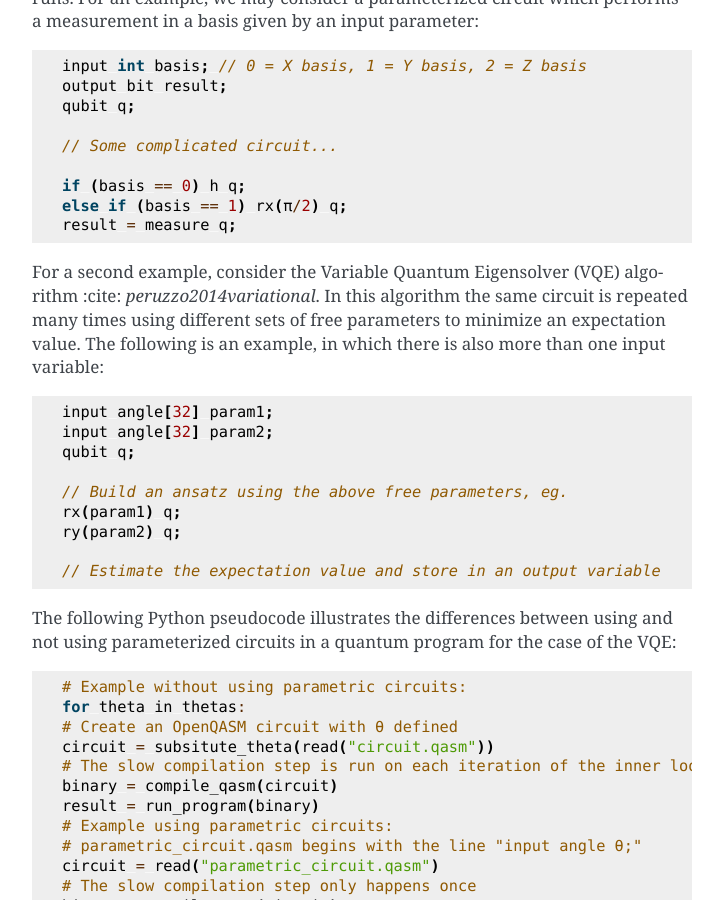
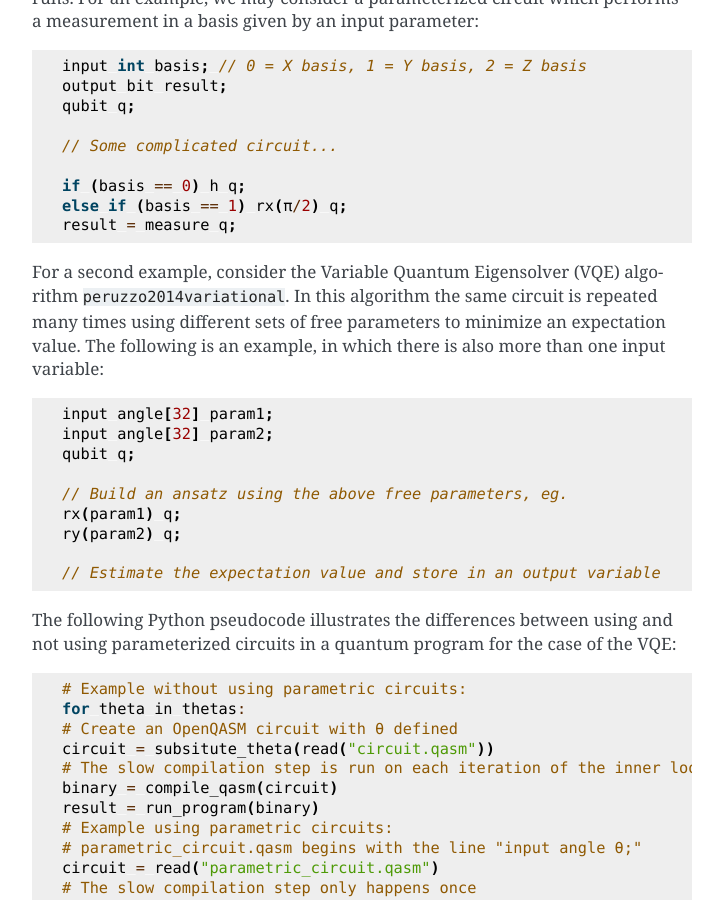
Before and after one commit to openqasm/openqasm, a Sphinx documentation site: the page built from source/language/directives.rst, in a window 1280 px wide and 900 px high, scrolled down 1127 px. Shown: the whole window, without its empty margins (388-1111 px from the left). Built offline with Sphinx 7.4.7, drawn with Linux system fonts in a browser that asks for light colours; cross-references to code outside the pages are shown as plain code; some of the changed lines change nothing that is shown.

Commit message:
add the citation of VQE

```diff
--- a/source/bibliography.bib
+++ b/source/bibliography.bib
@@ -409,3 +409,14 @@
   journal={arXiv preprint arXiv:2007.12931},
   year={2020}
 }
+
+@article{peruzzo2014variational,
+  title={A variational eigenvalue solver on a photonic quantum processor},
+  author={Peruzzo, Alberto and McClean, Jarrod and Shadbolt, Peter and Yung, Man-Hong and Zhou, Xiao-Qi and Love, Peter J and Aspuru-Guzik, Al{\'a}n and O’brien, Jeremy L},
+  journal={Nature communications},
+  volume={5},
+  number={1},
+  pages={1--7},
+  year={2014},
+  publisher={Nature Publishing Group}
+}
--- a/source/language/directives.rst
+++ b/source/language/directives.rst
@@ -62,7 +62,7 @@ performs a measurement in a basis given by an input parameter:
     result = measure q;
 
 For a second example, consider the Variable Quantum Eigensolver (VQE) algorithm
-:cite: `peruzzo2014variational`. In this algorithm the same circuit is repeated
+:cite:`peruzzo2014variational`. In this algorithm the same circuit is repeated
 many times using different sets of free parameters to minimize an expectation
 value. The following is an example, in which there is also more than one input
 variable:
```
